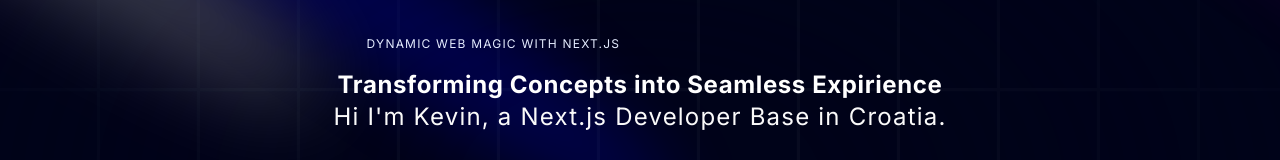
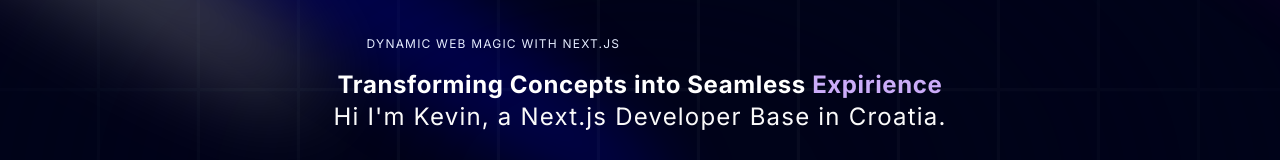
Before and after one commit to KevinShehan/portfolio, a Next.js app: page / in a window 1280 px wide. Shown: the part 212-372 px from the top of the page. Built offline with nearby package versions, Linux system fonts and the light colour scheme.

Commit message:
dynmic style set

```diff
--- a/components/ui/TextGenerateEffect.tsx
+++ b/components/ui/TextGenerateEffect.tsx
@@ -32,7 +32,8 @@
           return (
             <motion.span
               key={word + idx}
-              className={`dark:text-white text-black opacity-0`}
+              className={`${idx>3 ?'text-purple':'dark:text-white text-black'}
+                 opacity-0`}
             >
               {word}{" "}
             </motion.span>
```
